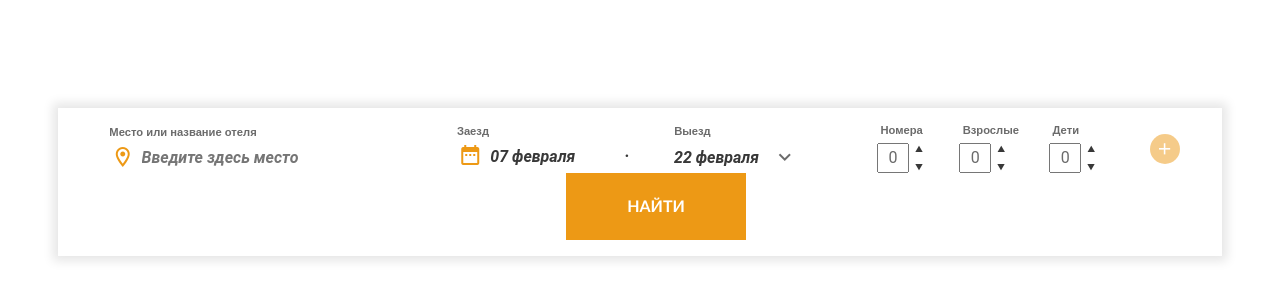
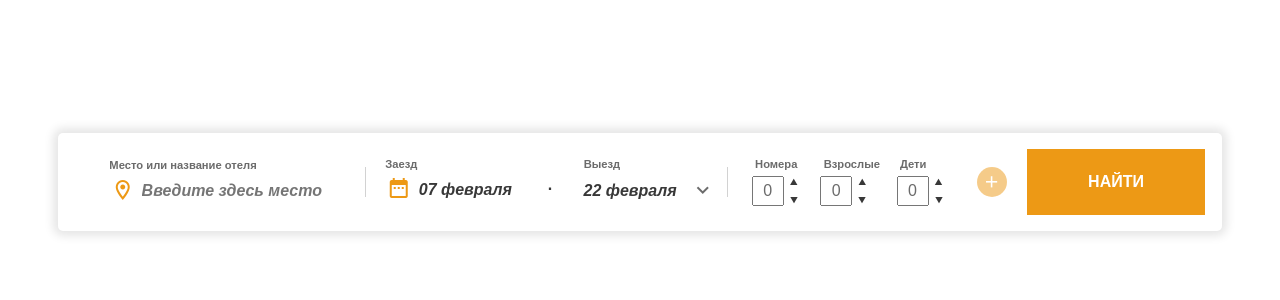
Before and after one commit to wasiliev96/filterbar, a plain HTML site: page index.html in a window 1280 px wide. Shown: the part 218-518 px from the top of the page. Drawn offline with Linux system fonts and the light colour scheme.

Commit message:
fix fonts & dividers

```diff
--- a/css/styles.scss
+++ b/css/styles.scss
@@ -6,8 +6,8 @@
   --color-text_lighten: #6b6b6b;
   --color-text_lighten2: #ffffff;
 
-  --font-family-primary: Roboto, sans-serif;
-  --font-family-secondary: Arial, sans-serif;
+  --font-family-primary: Fira Sans, sans-serif;
+  --font-family-secondary: Myriad Pro, sans-serif;
 }
 
 html,
@@ -46,6 +46,7 @@ body {
   box-shadow: var(--box-shadow-default);
   max-width: 1100px;
   width: 100%;
+  border-radius: 5px;
 
   input[type="text"] {
     border: none;
@@ -69,8 +70,8 @@ body {
 .divider {
   &_vertical {
     width: 1px;
-    height: 50%;
-    margin: auto 1rem;
+    height: 30px;
+    margin: auto 1rem auto 0;
     background-color: var(--color-text_lighten);
     opacity: 0.3;
   }
@@ -140,10 +141,10 @@ body {
     flex-grow: 1;
     display: flex;
     flex-direction: column;
-    margin:0 0.5rem;
+    margin: 0 0.5rem;
   }
-  input.number-select__value{
-    color:var(--color-text_lighten)
+  input.number-select__value {
+    color: var(--color-text_lighten);
   }
   .config__add {
     display: flex;
@@ -214,7 +215,6 @@ body {
   height: 100%;
   display: flex;
   justify-content: center;
-  //margin: 0 auto -0.6rem;
   button.search-btn {
     display: block;
     background-color: var(--color-accent);
@@ -222,7 +222,7 @@ body {
     padding: 1.5em 3.8em;
     text-transform: uppercase;
     font-weight: bold;
-    font-family: Calibri, sans-serif;
+    font-family: var(--font-family-secondary);
   }
 }
 
@@ -268,28 +268,15 @@ span.icon-invert {
       margin: 1rem auto;
     }
   }
-  .dates__date {
-    //padding: 0 1rem;
-  }
-  .divider {
-    //display: none;
-  }
   .config {
     & > div {
       margin: 0 1rem;
-      //flex-direction: row;
-      //align-items: center;
-      //justify-content: center;
-      .caption {
-        //margin: 1em .2em 1em 1.5em;
-      }
     }
   }
   .btn-plus {
     margin: 1rem 0;
   }
-  .btn-plus:focus {
-    //outline: none;
-    //border: 1px solid black;
+  .divider_vertical {
+    display: none;
   }
 }
```
Also changed, not shown: css/styles.css, 1 other file.
